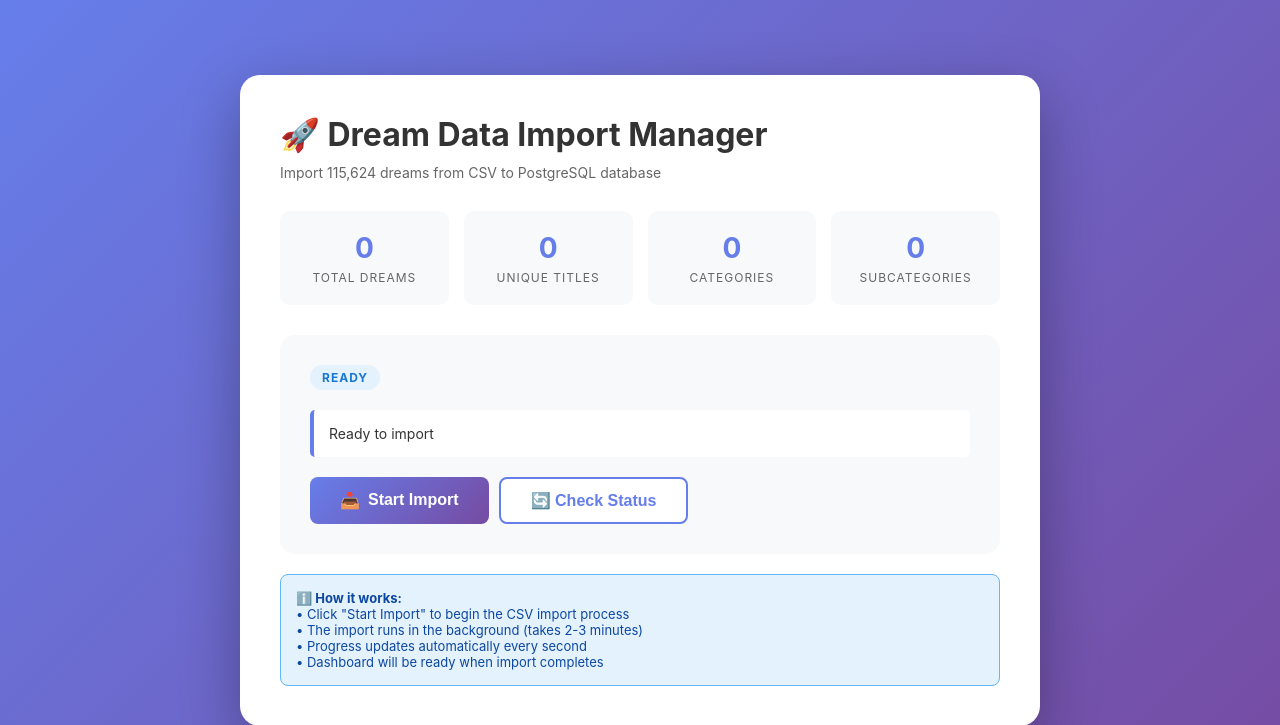
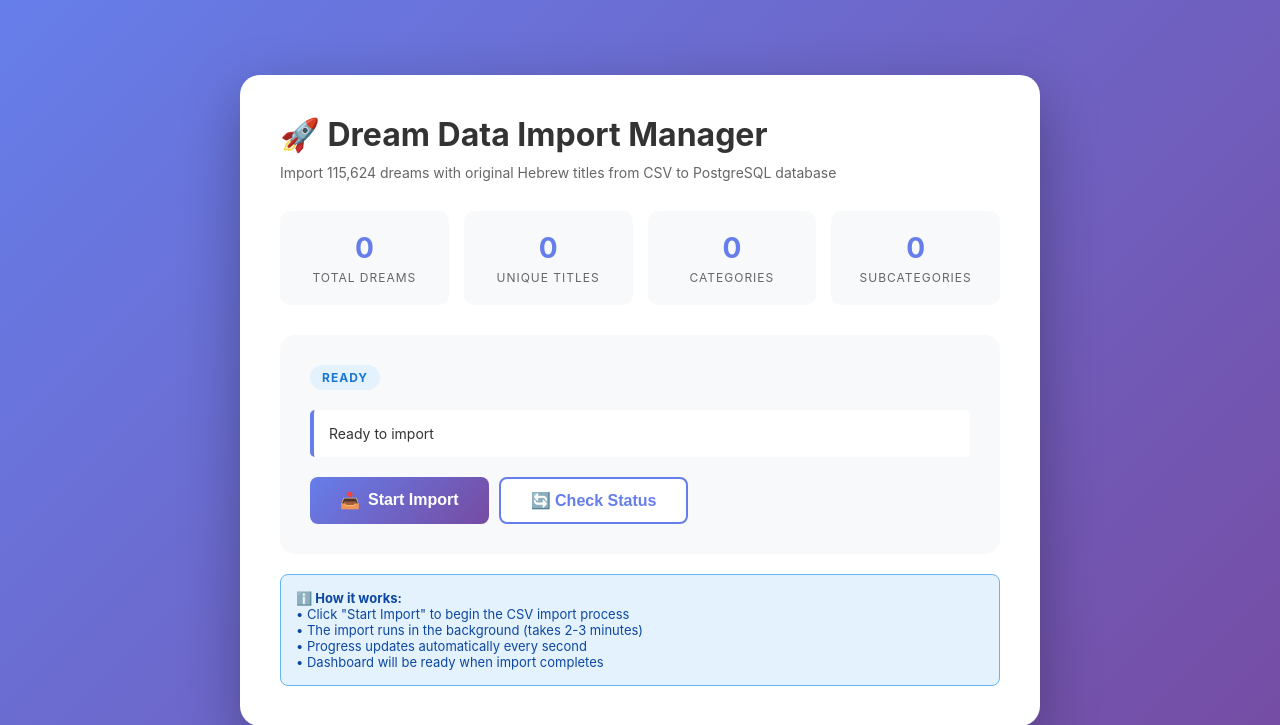
Before and after one commit to aviz85/dreemz-stats-categories, a Flask app: page /import in a window 1280 px wide. Shown: the top 725 px of the page. Run offline with Flask 3, Linux system fonts and the light colour scheme; data that the repository does not hold is empty; some libraries are stand-ins or nearby versions.

Commit message:
Update import page to reflect original titles CSV
- Update UI text to mention Hebrew original titles
- Change file reference from dreams_export.csv to dreams_export_with_titles.csv
- Update file size reference to 22.8 MB
- Import script already correctly prioritizes titles CSV

🤖 Generated with [Claude Code](https://claude.ai/code)

Co-Authored-By: Claude <noreply@anthropic.com>

```diff
--- a/templates/import.html
+++ b/templates/import.html
@@ -271,7 +271,7 @@
 <body>
     <div class="container">
         <h1>🚀 Dream Data Import Manager</h1>
-        <p class="subtitle">Import 115,624 dreams from CSV to PostgreSQL database</p>
+        <p class="subtitle">Import 115,624 dreams with original Hebrew titles from CSV to PostgreSQL database</p>
 
         <!-- Database Stats -->
         <div class="stats-grid">
@@ -298,7 +298,7 @@
             <span id="statusBadge" class="status-badge status-ready">READY</span>
 
             <div id="statusMessage" class="status-message">
-                Ready to import dreams_export.csv (19.1 MB)
+                Ready to import dreams_export_with_titles.csv (22.8 MB) with original Hebrew titles
             </div>
 
             <!-- Progress Bar (hidden initially) -->
```
